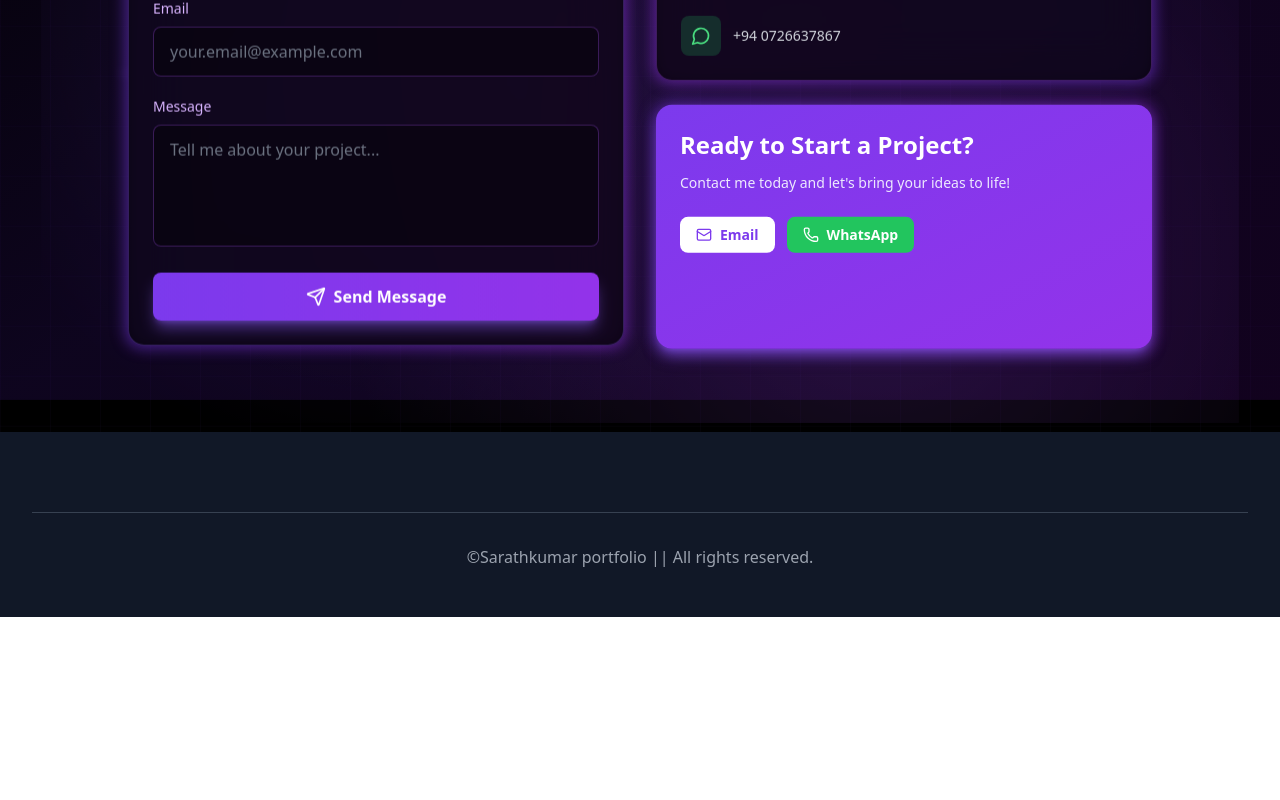
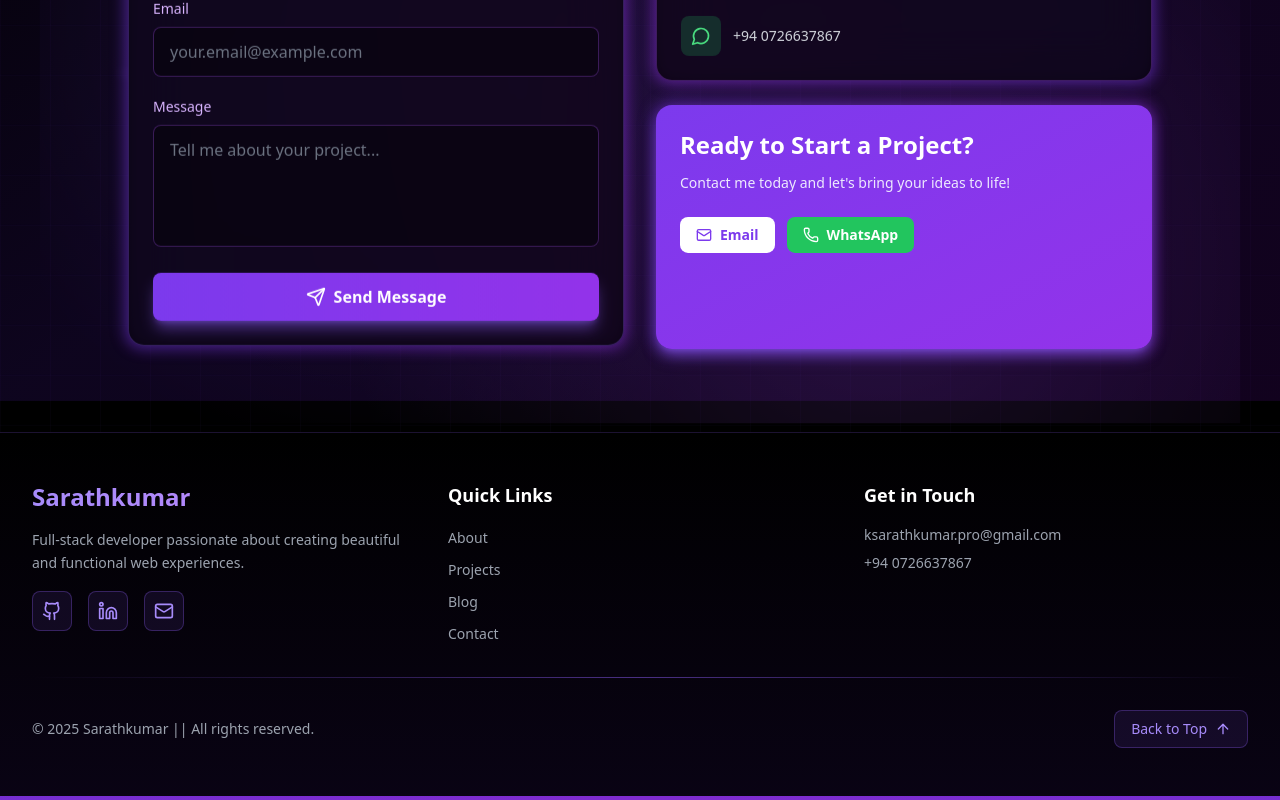
Before and after one commit to sarathkumargit/sarath, a React (Vite) app: page / in a window 1280 px wide. Shown: the part 3954-4754 px from the top of the page. Before the commit the page ends 4571 px from the top, so only its background shows below. Built offline with nearby package versions, Linux system fonts and the light colour scheme.

Commit message:
Refactor Footer component with new styles and content

```diff
--- a/src/components/Footer.jsx
+++ b/src/components/Footer.jsx
@@ -1,16 +1,149 @@
 import React from 'react';
+import { Github, Linkedin, Mail, Heart, ArrowUp } from 'lucide-react';
 
 const Footer = () => {
+  const scrollToTop = () => {
+    window.scrollTo({ top: 0, behavior: 'smooth' });
+  };
+
+  const currentYear = new Date().getFullYear();
+
   return (
-    <footer className="bg-gray-900">
-      <div className="max-w-8xl mx-auto py-12 px-4 sm:px-6 lg:px-8">
-        <div className="grid grid-cols-1 md:grid-cols-4 gap-8">
-          {/* Add footer content here */}
+    <footer className="relative bg-black border-t border-violet-500/20">
+      {/* Background gradient */}
+      <div className="absolute inset-0 bg-gradient-to-t from-violet-950/20 to-transparent pointer-events-none" />
+
+      <div className="relative max-w-7xl mx-auto px-4 sm:px-6 lg:px-8 py-12">
+        {/* Main Footer Content */}
+        <div className="grid grid-cols-1 md:grid-cols-3 gap-8 mb-8">
+          {/* Brand Section */}
+          <div className="space-y-4">
+            <h3 className="text-2xl font-bold text-transparent bg-clip-text bg-gradient-to-r from-violet-400 to-purple-400">
+              Sarathkumar
+            </h3>
+            <p className="text-gray-400 text-sm leading-relaxed">
+              Full-stack developer passionate about creating beautiful and functional web experiences.
+            </p>
+            <div className="flex space-x-4">
+              <a
+                href="https://github.com/sarathkumargit"
+                target="_blank"
+                rel="noopener noreferrer"
+                className="w-10 h-10 rounded-lg bg-violet-500/10 border border-violet-500/30 flex items-center justify-center text-violet-400 hover:bg-violet-500/20 hover:border-violet-500/50 transition-all duration-300 hover:scale-110"
+              >
+                <Github className="h-5 w-5" />
+              </a>
+              <a
+                href="https://linkedin.com/in/sarathkumar"
+                target="_blank"
+                rel="noopener noreferrer"
+                className="w-10 h-10 rounded-lg bg-violet-500/10 border border-violet-500/30 flex items-center justify-center text-violet-400 hover:bg-violet-500/20 hover:border-violet-500/50 transition-all duration-300 hover:scale-110"
+              >
+                <Linkedin className="h-5 w-5" />
+              </a>
+              <a
+                href="mailto:ksarathkumar.pro@gmail.com"
+                className="w-10 h-10 rounded-lg bg-violet-500/10 border border-violet-500/30 flex items-center justify-center text-violet-400 hover:bg-violet-500/20 hover:border-violet-500/50 transition-all duration-300 hover:scale-110"
+              >
+                <Mail className="h-5 w-5" />
+              </a>
+            </div>
+          </div>
+
+          {/* Quick Links */}
+          <div className="space-y-4">
+            <h4 className="text-lg font-semibold text-white">Quick Links</h4>
+            <ul className="space-y-2">
+              <li>
+                <a href="#about" className="text-gray-400 hover:text-violet-400 transition-colors text-sm">
+                  About
+                </a>
+              </li>
+              <li>
+                <a href="#projects" className="text-gray-400 hover:text-violet-400 transition-colors text-sm">
+                  Projects
+                </a>
+              </li>
+              <li>
+                <a href="#blog" className="text-gray-400 hover:text-violet-400 transition-colors text-sm">
+                  Blog
+                </a>
+              </li>
+              <li>
+                <a href="#contact" className="text-gray-400 hover:text-violet-400 transition-colors text-sm">
+                  Contact
+                </a>
+              </li>
+            </ul>
+          </div>
+
+          {/* Contact Info */}
+          <div className="space-y-4">
+            <h4 className="text-lg font-semibold text-white">Get in Touch</h4>
+            <div className="space-y-2">
+              <a
+                href="mailto:ksarathkumar.pro@gmail.com"
+                className="text-gray-400 hover:text-violet-400 transition-colors text-sm block"
+              >
+                ksarathkumar.pro@gmail.com
+              </a>
+              <a
+                href="https://wa.me/94726637867"
+                target="_blank"
+                rel="noopener noreferrer"
+                className="text-gray-400 hover:text-violet-400 transition-colors text-sm block"
+              >
+                +94 0726637867
+              </a>
+            </div>
+          </div>
         </div>
-        <div className="mt-8 border-t border-gray-700 pt-8">
-          <p className="text-base text-gray-400 text-center">&copy;Sarathkumar portfolio || All rights reserved.</p>
+
+        {/* Divider */}
+        <div className="h-px bg-gradient-to-r from-transparent via-violet-500/50 to-transparent mb-8" />
+
+        {/* Bottom Bar */}
+        <div className="flex flex-col md:flex-row justify-between items-center space-y-4 md:space-y-0">
+          <p className="text-gray-400 text-sm flex items-center">
+            © {currentYear} Sarathkumar ||  All rights reserved.
+
+
+            {/* <Heart className="h-4 w-4 mx-1 text-violet-400 fill-violet-400 animate-pulse" /> */}
+
+          </p>
+
+          {/* Scroll to Top Button */}
+          <button
+            onClick={scrollToTop}
+            className="group flex items-center space-x-2 px-4 py-2 rounded-lg bg-violet-500/10 border border-violet-500/30 text-violet-400 hover:bg-violet-500/20 hover:border-violet-500/50 transition-all duration-300 hover:scale-105"
+          >
+            <span className="text-sm font-medium">Back to Top</span>
+            <ArrowUp className="h-4 w-4 group-hover:-translate-y-1 transition-transform" />
+          </button>
         </div>
       </div>
+
+      {/* Animated gradient line at bottom */}
+      <div className="h-1 bg-gradient-to-r from-violet-600 via-purple-600 to-violet-600 animate-gradient" />
+
+      {/* CSS Animations */}
+      <style dangerouslySetInnerHTML={{
+        __html: `
+          @keyframes gradient {
+            0%, 100% {
+              background-position: 0% 50%;
+            }
+            50% {
+              background-position: 100% 50%;
+            }
+          }
+
+          .animate-gradient {
+            background-size: 200% 200%;
+            animation: gradient 3s ease infinite;
+          }
+        `
+      }} />
     </footer>
   );
 };
```
